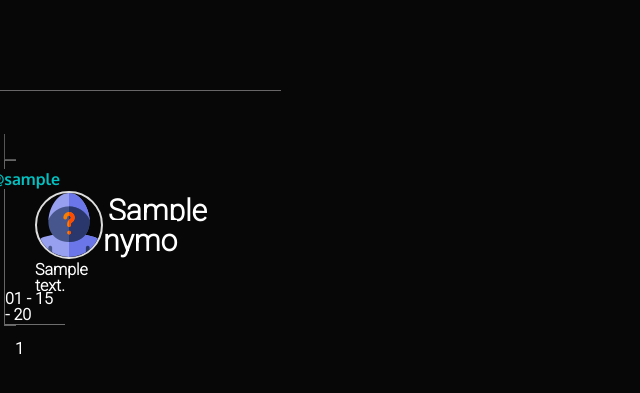
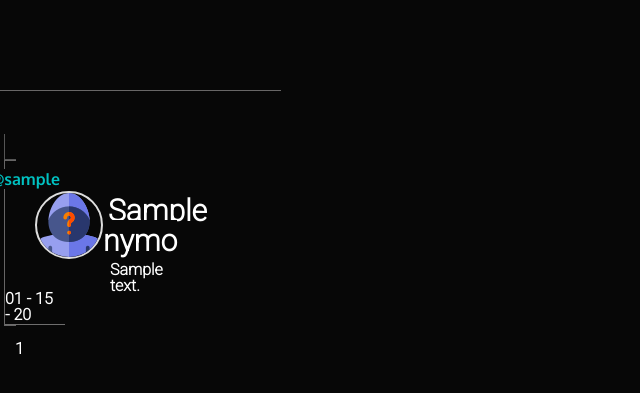
Before and after one commit to kevanteaniah/anonymo, a Flask app: page / in a window 1280 px wide. Shown: the part 189-582 px from the top of the page, without its empty margins (0-640 px from the left). Run offline with Flask 2, Linux system fonts and the light colour scheme; tables that the repository leaves empty hold one stand-in row (values such as "Sample post"); some libraries are stand-ins or nearby versions.

Commit message:
align text

```diff
--- a/myapp/static/main.css
+++ b/myapp/static/main.css
@@ -179,6 +179,12 @@ textarea{
   right: 5px;
 }
 
+.text{
+
+  width: 75%;
+  margin-left: 75px;
+}
+
 
 
 
--- a/myapp/templates/index.html
+++ b/myapp/templates/index.html
@@ -39,7 +39,7 @@
                     <div class="uname-nymo">
                         <a class="uname-link" href="{{url_for('users.user_posts', username=nymo.author.username)}}">@{{nymo.author.username}}</a>
                     </div>
-                    <div>{{nymo.text}}</div>
+                    <div class="text">{{nymo.text}}</div>
                     <p class="time">{{nymo.date.strftime('%m - %d - %y')}}</p>
                     <!-- <a class="btn btn-primary" href="{{url_for('nymos.nymo', nymo_id=nymo.id)}}">Read</a> -->
                 </div>
```
